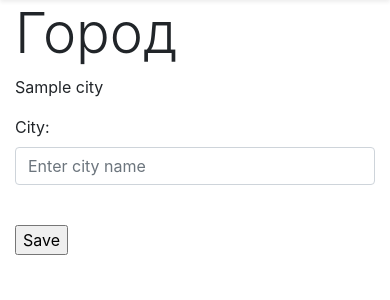
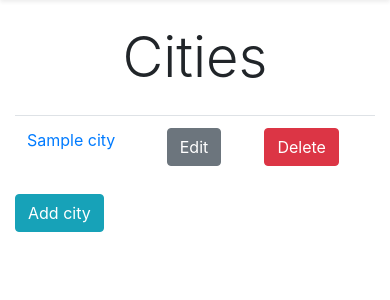
Before and after one commit to berpress/django_train, a Django app: page /cities/ in a window 390 px wide. Shown: the part 57-357 px from the top of the page. Run offline with Django 3.2, Linux system fonts and the light colour scheme; tables that the repository leaves empty hold one stand-in row (values such as "Sample post"); some libraries are stand-ins or nearby versions.

Commit message:
Add update and delete pages

```diff
--- a/src/cities/templates/cities/home.html
+++ b/src/cities/templates/cities/home.html
@@ -1,17 +1,46 @@
 {% extends "base.html" %}
 {% block title%} Город {% endblock%}
 {% block content%}
-<h1 class="display-4">Город</h1>
+<h1 class="display-4 text-center my-4">Cities</h1>
 <div class="row">
-    <div class='col-md-6'>
-        {% for object in objects_list%}
-            <p>{{object.name}}</p>
-        {% endfor%}
+    <div class='col-md-6 mx-auto'>
+        <table class="table">
+            <thead class="thead-dark">
+            <tbody>
+                {% for object in objects_list%}
+                    <tr>
+                        <td>
+                            <a href="{% url 'city:detail' pk=object.pk%}">
+                                {{object.name}}</a>
+                        </td>
+                        <td>
+                            <a href="{% url 'city:update' pk=object.pk%}">
+                                <button type="button" class="btn btn-secondary">Edit</button>
+                            </a>
+                        </td>
+                        <td>
+                            <a href="{% url 'city:delete' pk=object.pk%}">
+                                 <button type="button" class="btn btn-danger">Delete</button>
+                            </a>
+
+                        </td>
+
+                {% endfor%}
+                        </tr>
+                </tbody>
+        </table>
     </div>
 </div>
+<div class="row">
+    <div class='col-md-6 mx-auto'>
+            <a href="{% url 'city:add' %}">
+            <button type="button" class="btn btn-info">Add city</button>
+                </a>
+        </div>
+</div>
+{% endblock%}
 <form action="" method="post"> {% csrf_token %}
    {{form.as_p}}
     <br>
   <input type="submit" value="Save">
 </form>
-{% endblock%}
--- a/src/cities/urls.py
+++ b/src/cities/urls.py
@@ -1,8 +1,11 @@
 from django.urls import path
-from .views import home, CityDetailView, CityCreateView
+from .views import home, CityDetailView, CityCreateView, CityUpdateView, \
+    CityDeleteView
 
 urlpatterns = [
     path('detail/<int:pk>/', CityDetailView.as_view(), name='detail'),
     path('add/', CityCreateView.as_view(), name='add'),
+    path('update/<int:pk>/', CityUpdateView.as_view(), name='update'),
+    path('delete/<int:pk>/', CityDeleteView.as_view(), name='delete'),
     path('', home, name='home'),
 ]
--- a/src/cities/views.py
+++ b/src/cities/views.py
@@ -1,20 +1,27 @@
 from django.shortcuts import render
 from .models import City
 from django.views.generic import DetailView
-from django.views.generic.edit import CreateView
+from django.views.generic.edit import CreateView, UpdateView, DeleteView
 from .forms import CityForm
 from django.urls import reverse_lazy
+from django.core.paginator import Paginator
 # Create your views here.
 
 
 def home(request):
-    if request.method == 'POST':
-        form = CityForm(request.POST or None)
-        if form .is_valid():
-            print(form.cleaned_data)
-    form = CityForm()
+    # if request.method == 'POST':
+    #     form = CityForm(request.POST or None)
+    #     if form .is_valid():
+    #         print(form.cleaned_data)
+    # form = CityForm()
+    # cities = City.objects.all()
     cities = City.objects.all()
-    return render(request, 'cities/home.html', {'objects_list': cities, 'form': form})
+    paginator = Paginator(cities, 25)
+    page = request.GET.get('page')
+    cities = paginator.get_page(page)
+    return render(request, 'cities/home.html',
+                  {'objects_list': cities},)
+    # return render(request, 'cities/home.html', {'objects_list': cities, 'form': form})
 
 
 class CityDetailView(DetailView):
@@ -28,3 +35,19 @@ class CityCreateView(CreateView):
     form_class = CityForm
     template_name = 'cities/create.html'
     success_url = reverse_lazy('city:home')
+
+
+class CityUpdateView(UpdateView):
+    model = City
+    form_class = CityForm
+    template_name = 'cities/update.html'
+    success_url = reverse_lazy('city:home')
+
+
+class CityDeleteView(DeleteView):
+    model = City
+    # template_name = 'cities/delete.html'
+    success_url = reverse_lazy('city:home')
+
+    def get(self, request, *args, **kwargs):
+        return self.post(request, *args, **kwargs)
```
Also changed, not shown: src/cities/templates/cities/delete.html (added, +13 -0 lines), src/cities/templates/cities/update.html (added, +13 -0 lines).
